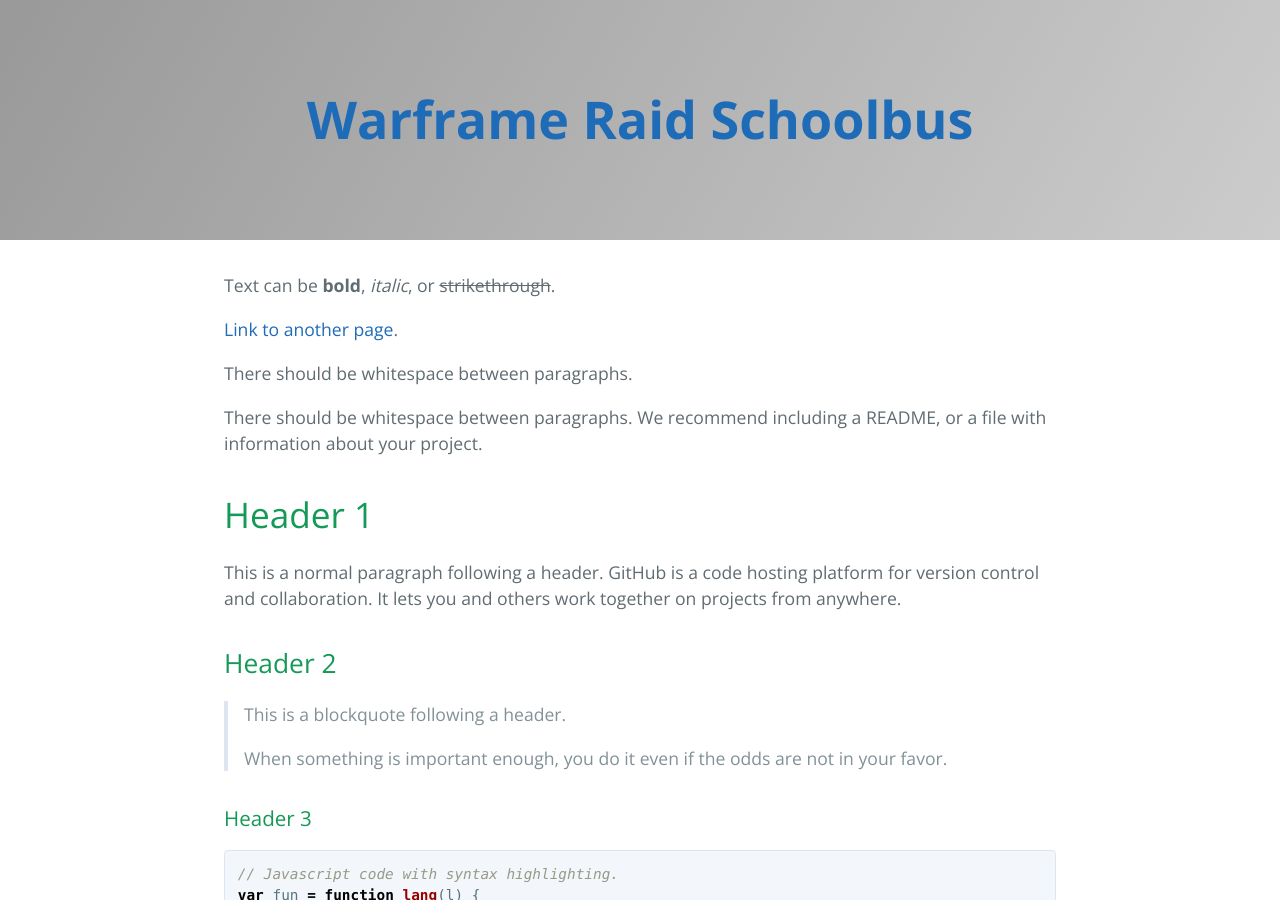
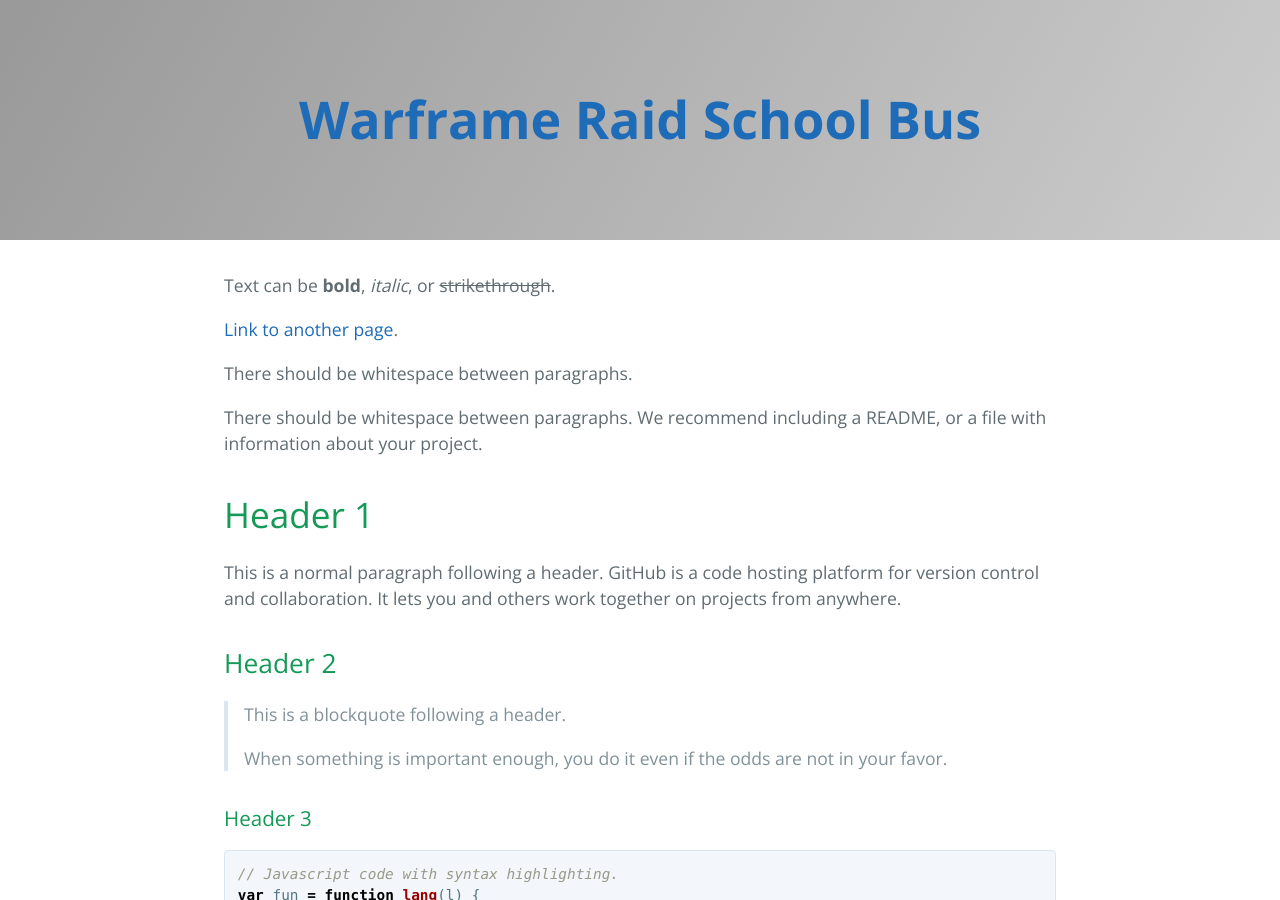
Before and after one commit to WFRSB/test, a Jekyll site: the page built from default_index.md, in a window 1280 px wide and 900 px high. Built offline with Jekyll 4.4.1, drawn with Linux system fonts in a browser that asks for light colours.

Commit message:
fix naming on pages

```diff
--- a/_config.yml
+++ b/_config.yml
@@ -1,4 +1,4 @@
-title: Warframe Raid Schoolbus
+title: Warframe Raid School Bus
 description: Cayman is a clean, responsive theme for GitHub Pages.
 show_downloads: false
 google_analytics: UA-103285538-1
```
Also changed, not shown: index.md (+1 -0 lines).
